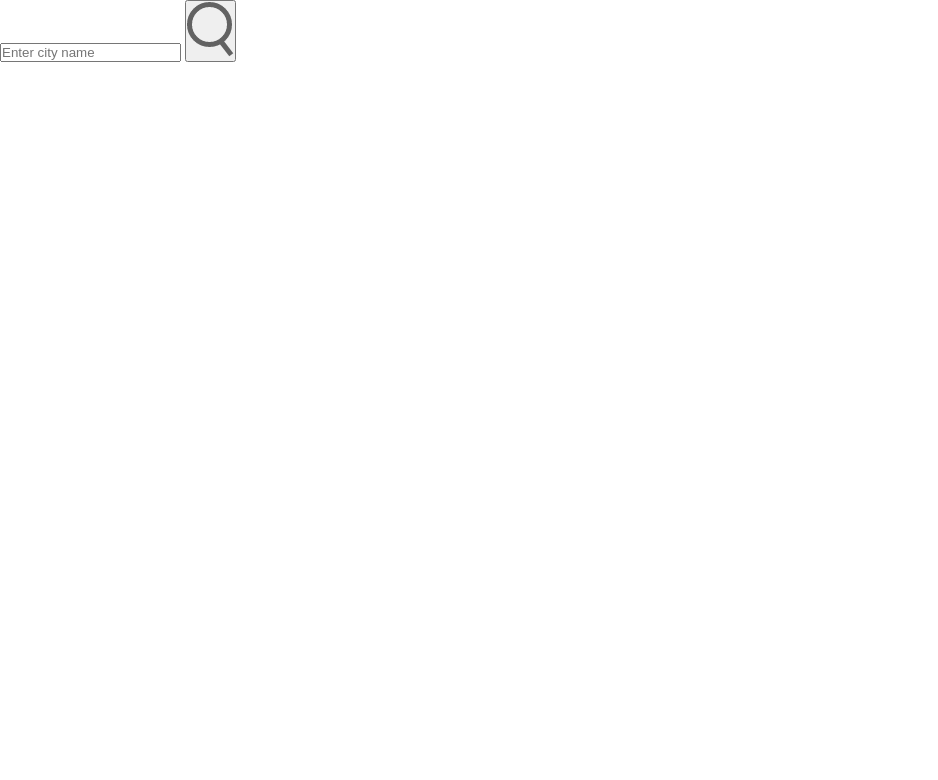
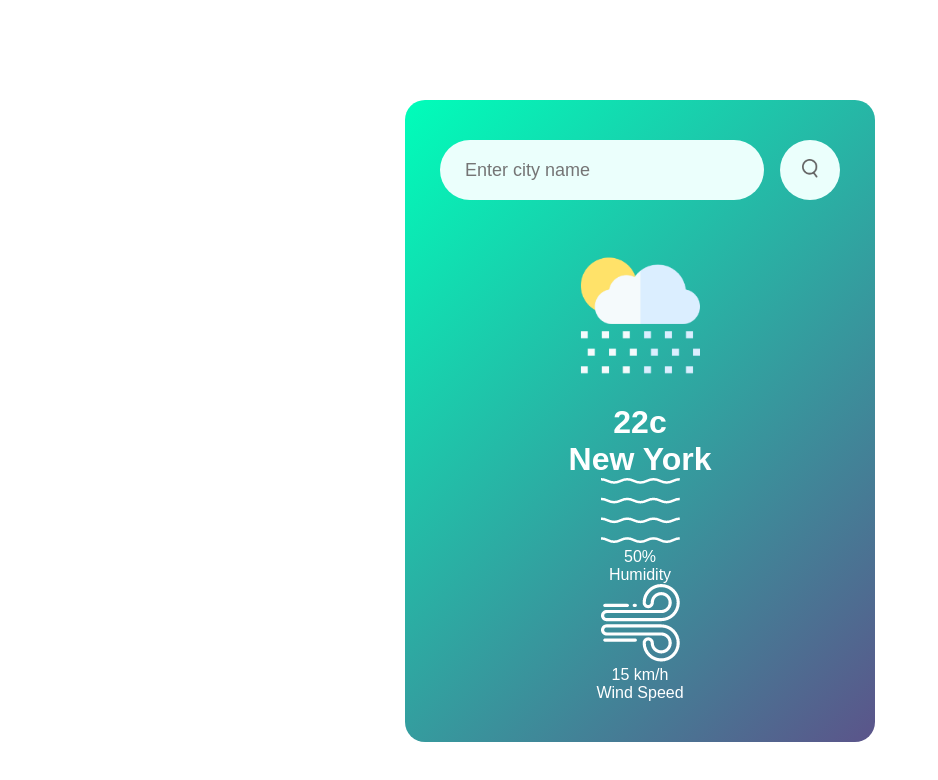
Before and after one commit to KcVerze/JS-Projects, a plain HTML site: page whether app/index.html in a window 1280 px wide. Shown: the whole page, without its empty margins (0-938 px from the left). Drawn offline with Linux system fonts and the light colour scheme.

Commit message:
whether app2

```diff
--- a/whether app/index.css
+++ b/whether app/index.css
@@ -7,3 +7,51 @@
 body{
     background-image: #222;
 }
+.card{
+    width: 90%;
+    max-width: 470px;
+    background: linear-gradient(135deg, #00feba , #5b548a);
+    color: #fff;
+    margin: 100px auto 0;
+    border-radius: 20px;
+    padding: 40px 35px;
+    text-align: center;
+}
+.search{
+    width: 100%;
+    display: flex;
+    align-items: center;
+    justify-content: space-between;
+}
+
+.search input{
+    border: 0;
+    outline: 0;
+    background: #ebfffc;
+    color: #555;
+    padding: 10px 25px;
+    height: 60px;
+    border-radius: 30px;
+    flex: 1;
+    margin-right: 16px;
+    font-size: 18px ;
+}
+
+.search button{
+     border: 0;
+    outline: 0;
+    background: #ebfffc;
+    border-radius: 50%;
+    width: 60px;
+    height: 60px;
+    cursor: pointer;
+}
+
+.search button img{
+    width: 16px;
+}
+
+.weather-icon{
+    width: 170px;
+    margin-top: 30px;
+}
--- a/whether app/index.html
+++ b/whether app/index.html
@@ -14,6 +14,27 @@
                 <img src="images/search.png" alt="search">
             </button>
         </div>
+        <div class="weather">
+            <img src="images/rain.png" class="weather-icon">
+            <h1 class="temp">22c</h1>
+            <h1 class="city">New York</h1>
+            <div class="details">
+                <div class="col">
+                    <img src="images/humidity.png">
+                    <div>
+                        <p class="humidity">50%</p>
+                        <p>Humidity</p>
+                    </div>
+                </div>
+                 <div class="col">
+                    <img src="images/wind.png">
+                    <div>
+                        <p class="wind">15 km/h</p>
+                        <p>Wind Speed</p>
+                    </div>
+                </div>
+            </div>
+        </div>
     </div>
     <script src="index.js"></script>
 </body>
```
